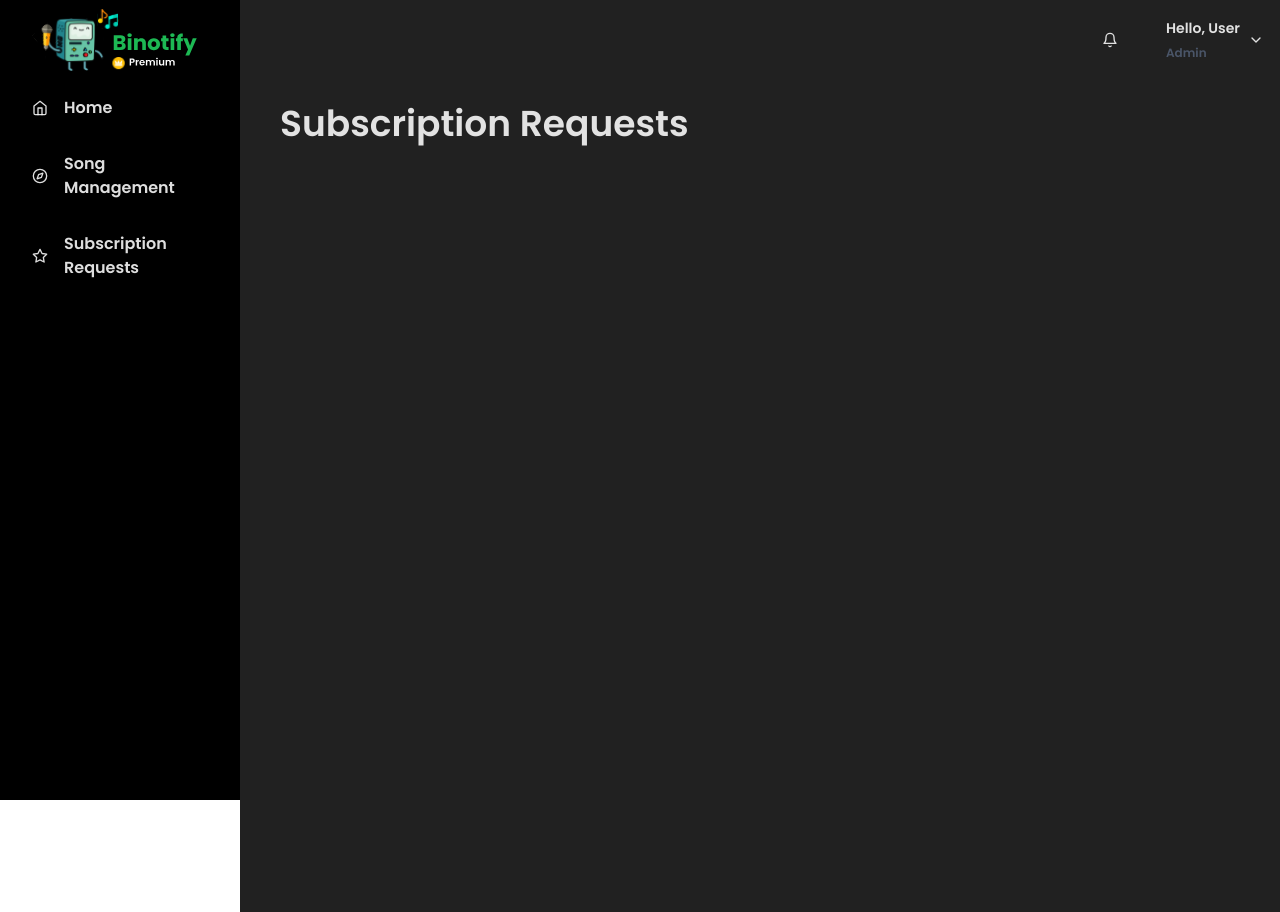
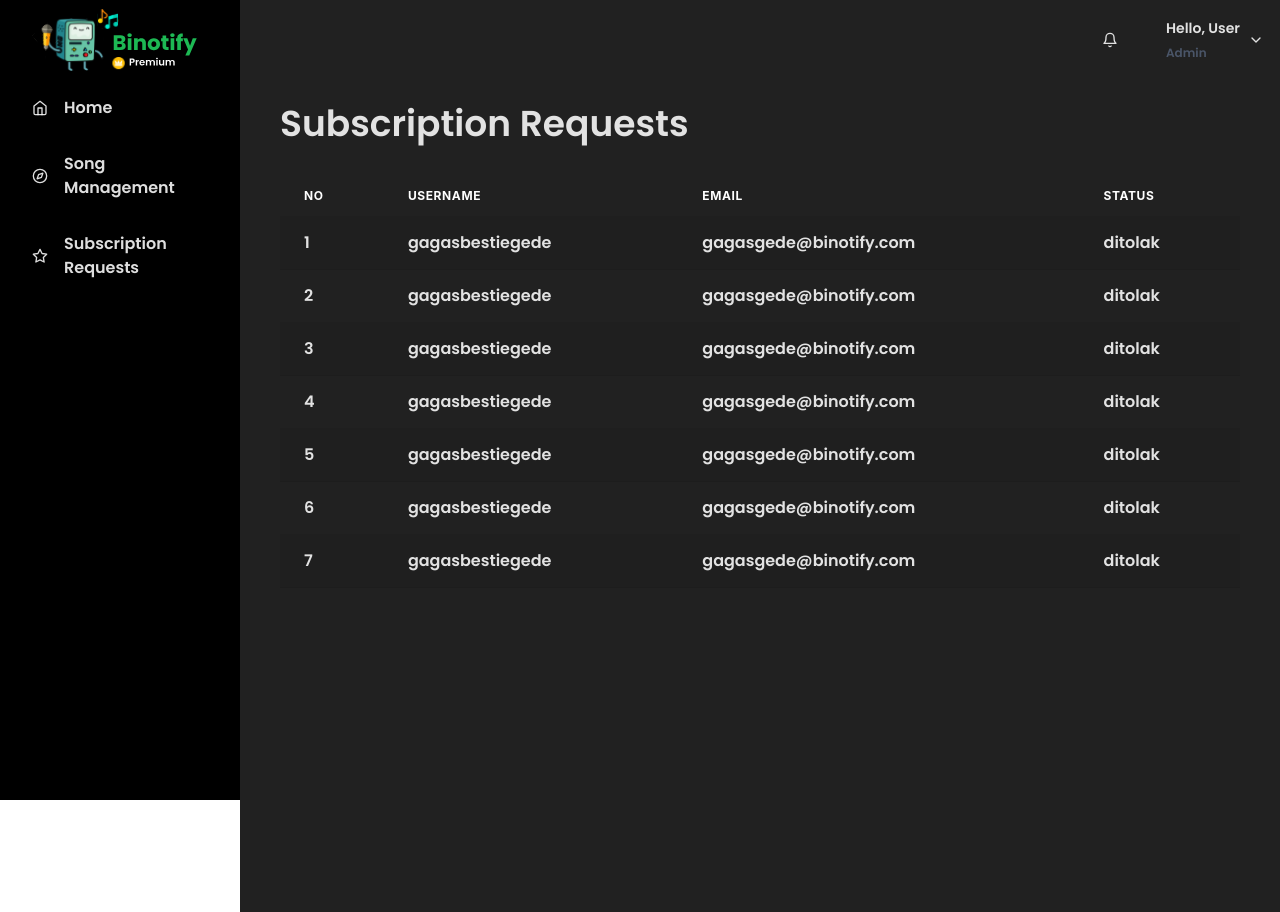
Before and after one commit to gagaspbahar/binotify-premium-app, a React (Vite) app: page /subscription in a window 1280 px wide. Built offline with nearby package versions, Linux system fonts and the light colour scheme.

Commit message:
feat: subscription page

```diff
--- a/src/pages/Register.tsx
+++ b/src/pages/Register.tsx
@@ -107,7 +107,7 @@ function Login() {
               </Stack>
 
               <Stack pt={6}>
-                <Text align={"center"} textColor="#939393">
+                <Text align={"center"}>
                   Have an account?{" "}
                   <Link href="/login" color={"#1DB954"}>
                     Log In
--- a/src/pages/Subscription.tsx
+++ b/src/pages/Subscription.tsx
@@ -2,19 +2,83 @@ import React from "react";
 import Navbar from "../components/Navbar";
 
 import {
-  Text, Box
-} from '@chakra-ui/react';
+  Text,
+  Box,
+  Table,
+  Thead,
+  Tbody,
+  Tfoot,
+  Tr,
+  Th,
+  Td,
+  TableCaption,
+  TableContainer,
+} from "@chakra-ui/react";
 
 function Subscription() {
   return (
     <>
       <Navbar children={undefined} />
-      <Box minH="100vh"
-        bg="#212121"
-        textColor="white"
-        ml={{ base: 0, md: 60 }}
-      >
-        <Text  fontSize="4xl" fontWeight="bold" textAlign="left" ml='10'>Subscription Requests</Text>
+      <Box minH="100vh" bg="#212121" textColor="white" ml={{ base: 0, md: 60 }}>
+        <Text fontSize="4xl" fontWeight="bold" textAlign="left" ml="10" pb="10">
+          Subscription Requests
+        </Text>
+        <TableContainer px="10">
+          <Table variant="striped" colorScheme="blackAlpha">
+            <Thead>
+              <Tr>
+                <Th color="white">No</Th>
+                <Th color="white">Username</Th>
+                <Th color="white">Email</Th>
+                <Th color="white">Status</Th>
+              </Tr>
+            </Thead>
+            <Tbody>
+              <Tr>
+                <Td>1</Td>
+                <Td>gagasbestiegede</Td>
+                <Td>gagasgede@binotify.com</Td>
+                <Td>ditolak</Td>
+              </Tr>
+              <Tr>
+                <Td>2</Td>
+                <Td>gagasbestiegede</Td>
+                <Td>gagasgede@binotify.com</Td>
+                <Td>ditolak</Td>
+              </Tr>
+              <Tr>
+                <Td>3</Td>
+                <Td>gagasbestiegede</Td>
+                <Td>gagasgede@binotify.com</Td>
+                <Td>ditolak</Td>
+              </Tr>
+              <Tr>
+                <Td>4</Td>
+                <Td>gagasbestiegede</Td>
+                <Td>gagasgede@binotify.com</Td>
+                <Td>ditolak</Td>
+              </Tr>
+              <Tr>
+                <Td>5</Td>
+                <Td>gagasbestiegede</Td>
+                <Td>gagasgede@binotify.com</Td>
+                <Td>ditolak</Td>
+              </Tr>
+              <Tr>
+                <Td>6</Td>
+                <Td>gagasbestiegede</Td>
+                <Td>gagasgede@binotify.com</Td>
+                <Td>ditolak</Td>
+              </Tr>
+              <Tr>
+                <Td>7</Td>
+                <Td>gagasbestiegede</Td>
+                <Td>gagasgede@binotify.com</Td>
+                <Td>ditolak</Td>
+              </Tr>
+            </Tbody>
+          </Table>
+        </TableContainer>
       </Box>
     </>
   );
```
